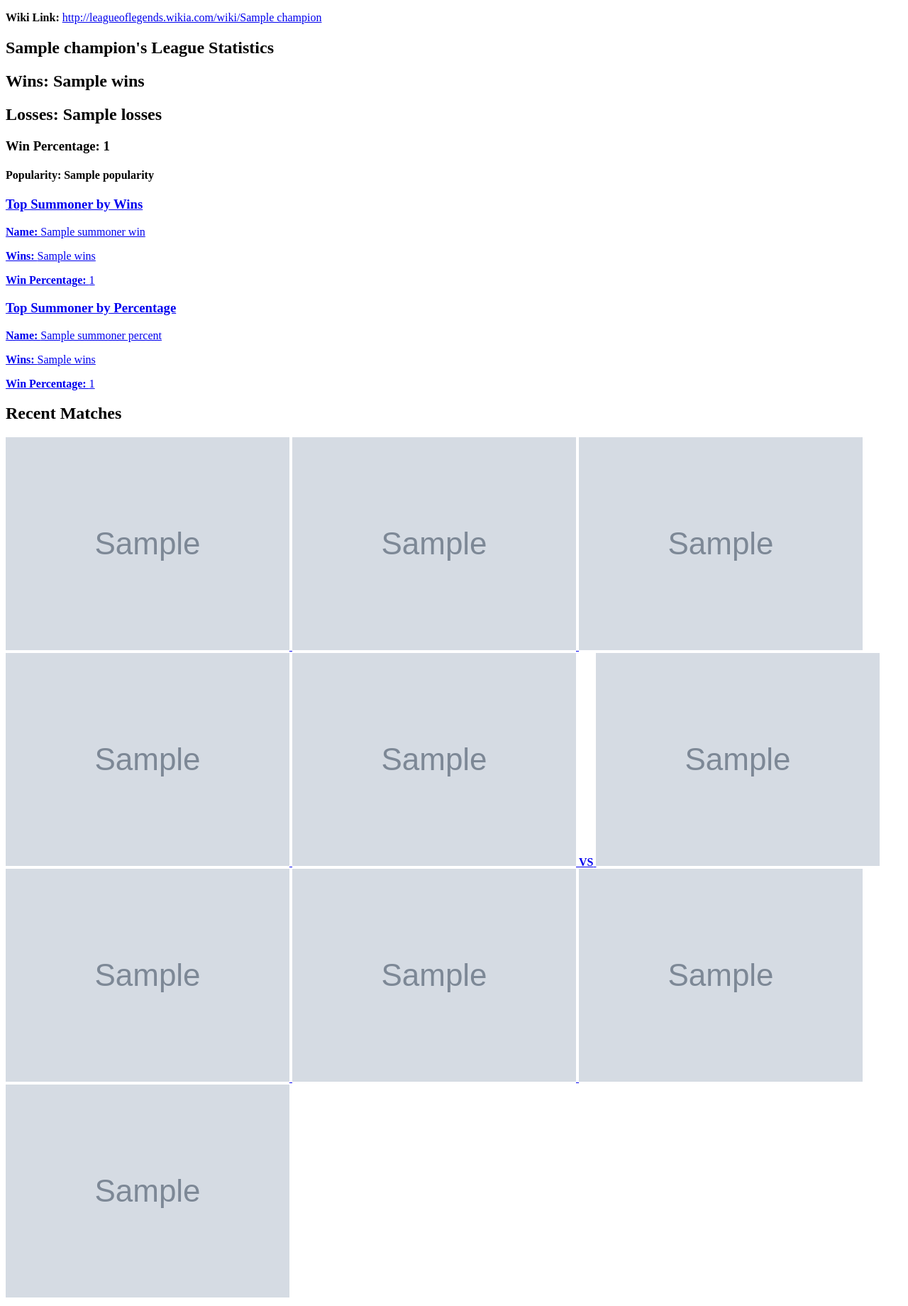
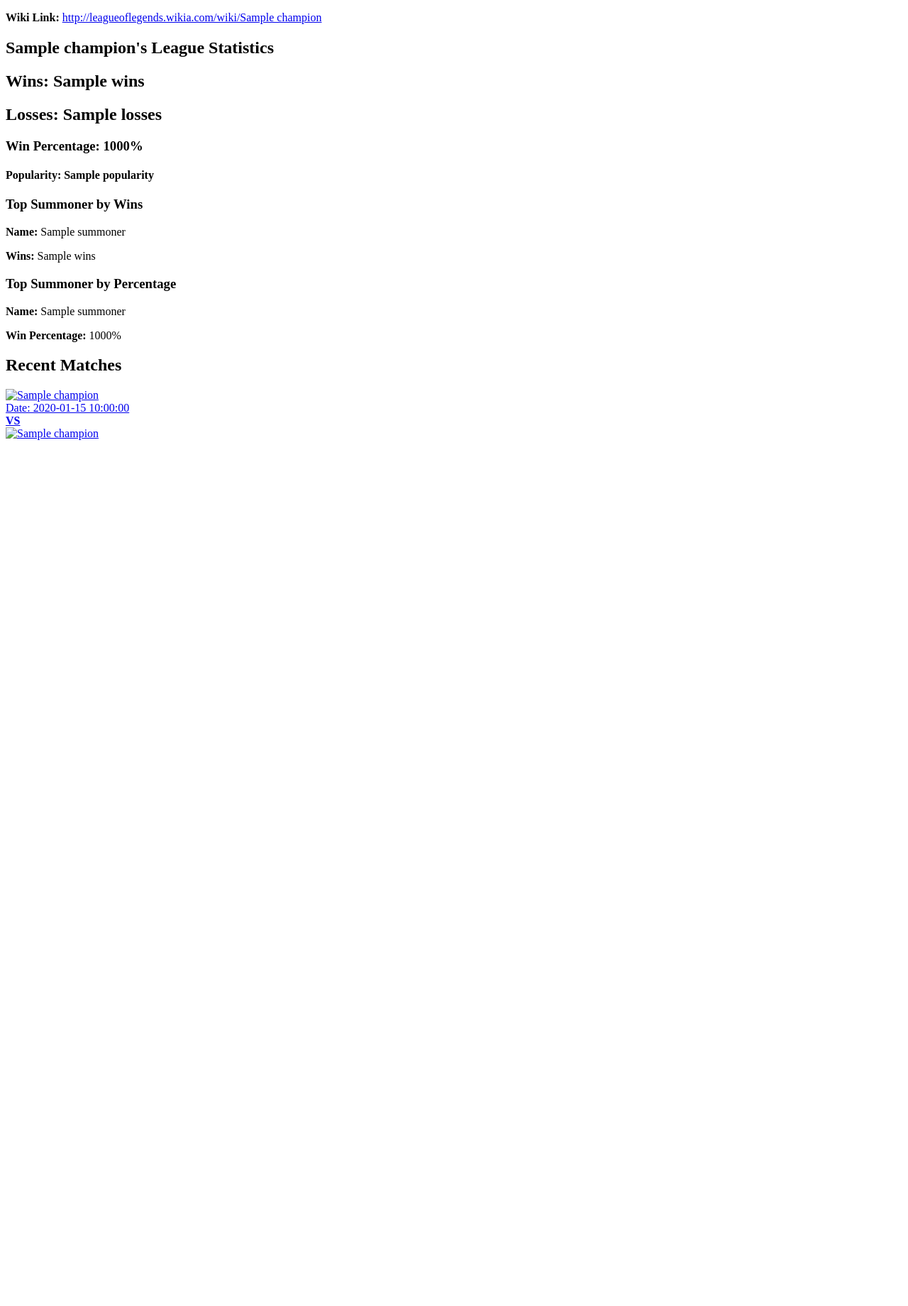
Before and after one commit to worst/league-stats, a Flask app: template templates/champion.html in a window 1280 px wide. Shown: the part 388-2228 px from the top of the page at 71% size. After the commit the page ends 1008 px from the top, so only its background shows below. Run offline with Flask 2, Linux system fonts and the light colour scheme; the template is opened without the code that fills it: most values are stand-ins (such as "Sample title", 1, 10 or a date in 2020); grey boxes marked "Sample" are stand-in pictures; parts of the project's set-up code (start-up, migrations or seed data) failed here and were passed over; some libraries are stand-ins or nearby versions.

Commit message:
Updated to contain data.

```diff
--- a/templates/champion.html
+++ b/templates/champion.html
@@ -28,56 +28,68 @@
 	<h2>Wins: {{ champion.wins }}</h2>
 	<h2>Losses: {{ champion.losses }}</h2>
 
-	<h3>Win Percentage: {{ champion.win_percentage }}</h3>
+	<h3>Win Percentage: {% if champion.wins+champion.losses != 0 %}{{ (champion.wins/(champion.wins+champion.losses))*100 }}{% endif %}%</h3>
 
 	<h4>Popularity: {{ champion.popularity }}</h4>
 </div>
 </div>
 </div>
 
-<div class="row top-summoners">
-	<a href="summoners/{{ summoner_wins.name }}">
-		<div class="span4">
+<div class="row-fluid top-summoners">
+	<div class="span4 info-block">
+		<!-- <a href="summoners/{{ summoner_wins.name }}"> -->
+			<div class="">
 				<h3>Top Summoner by Wins</h3>
 
-			<p><strong> Name: </strong>{{ summoner_wins.name }}</p>
+				<p><strong> Name: </strong>{{ summoner_wins.summoner.summoner_name }}</p>
 				<p><strong> Wins: </strong>{{ summoner_wins.wins }}</p>
-			<p><strong> Win Percentage: </strong>{{ summoner_wins.win_percentage }}</p>
 			</div>
-	</a>
+		<!-- </a> -->
+	</div>
 
-	<a href="summoners/{{ summoner_percent.name }}">
-		<div class="span4 offset4">
+	<div class="span4 offset4 info-block">
+		<!-- <a href="summoners/{{ summoner_percent.name }}"> -->
+			<div class="">
 				<h3>Top Summoner by Percentage</h3>
 
-			<p><strong> Name: </strong>{{ summoner_percent.name }}</p>
-			<p><strong> Wins: </strong>{{ summoner_percent.wins }}</p>
-			<p><strong> Win Percentage: </strong>{{ summoner_percent.win_percentage }}</p>
+				<p><strong> Name: </strong>{{ summoner_percent.summoner.summoner_name }}</p>
+				<p><strong> Win Percentage: </strong>{{ (summoner_percent.wins/summoner_percent.games_played)*100 }}%</p>
 			</div>
-	</a>
+		<!-- </a> -->
+	</div>
 </div>
 
 <h2>Recent Matches</h2>
 
 <div class="well">
 	{% for match in matches %}
+	<div class="row-fluid">
 		<a href="/game/{{ match.id }}">
-		<div class="well row {{ match.winner }} match-row">
-			<img class="champion-thumbnail" src="{{ match.team1.champion1.thumbnail }}">
-			<img class="champion-thumbnail" src="{{ match.team1.champion2.thumbnail }}">
-			<img class="champion-thumbnail" src="{{ match.team1.champion3.thumbnail }}">
-			<img class="champion-thumbnail" src="{{ match.team1.champion4.thumbnail }}">
-			<img class="champion-thumbnail" src="{{ match.team1.champion5.thumbnail }}">
+			<div class="span12 {{ match.winner }} match-row info-block">
+				<div class="row-fluid">
+					<div class="match-team span5">
+						<div class="span2"></div>
+						{% for member in match.teams[0].members %}
+						<img src="{{ root_url }}static/images/champions/thumbnails/{{ member.champion.thumbnail }}" class="thumbnail span2" title="{{ member.champion.name }}">
+						{% endfor %}
+					</div>
 
-			<strong>VS</strong>
+					<div class="span2">
+						Date: {{ match.date }}<br>
+						<strong>VS</strong><br>
+					</div>
 
-			<img class="champion-thumbnail" src="{{ match.team2.champion1.thumbnail }}">
-			<img class="champion-thumbnail" src="{{ match.team2.champion2.thumbnail }}">
-			<img class="champion-thumbnail" src="{{ match.team2.champion3.thumbnail }}">
-			<img class="champion-thumbnail" src="{{ match.team2.champion4.thumbnail }}">
-			<img class="champion-thumbnail" src="{{ match.team2.champion5.thumbnail }}">
+
+					<div class="match-team span5">
+						{% for member in match.teams[1].members %}
+						<img src="{{ root_url }}static/images/champions/thumbnails/{{ member.champion.thumbnail }}" class="thumbnail span2" title="{{ member.champion.name }}">
+						{% endfor %}
+					</div>
+				</div>
 			</div>
 		</a>
+	</div>
+	<br>
 	{% endfor %}
 </div>
 
```
Lines whose indentation alone changed are shown as unchanged.
